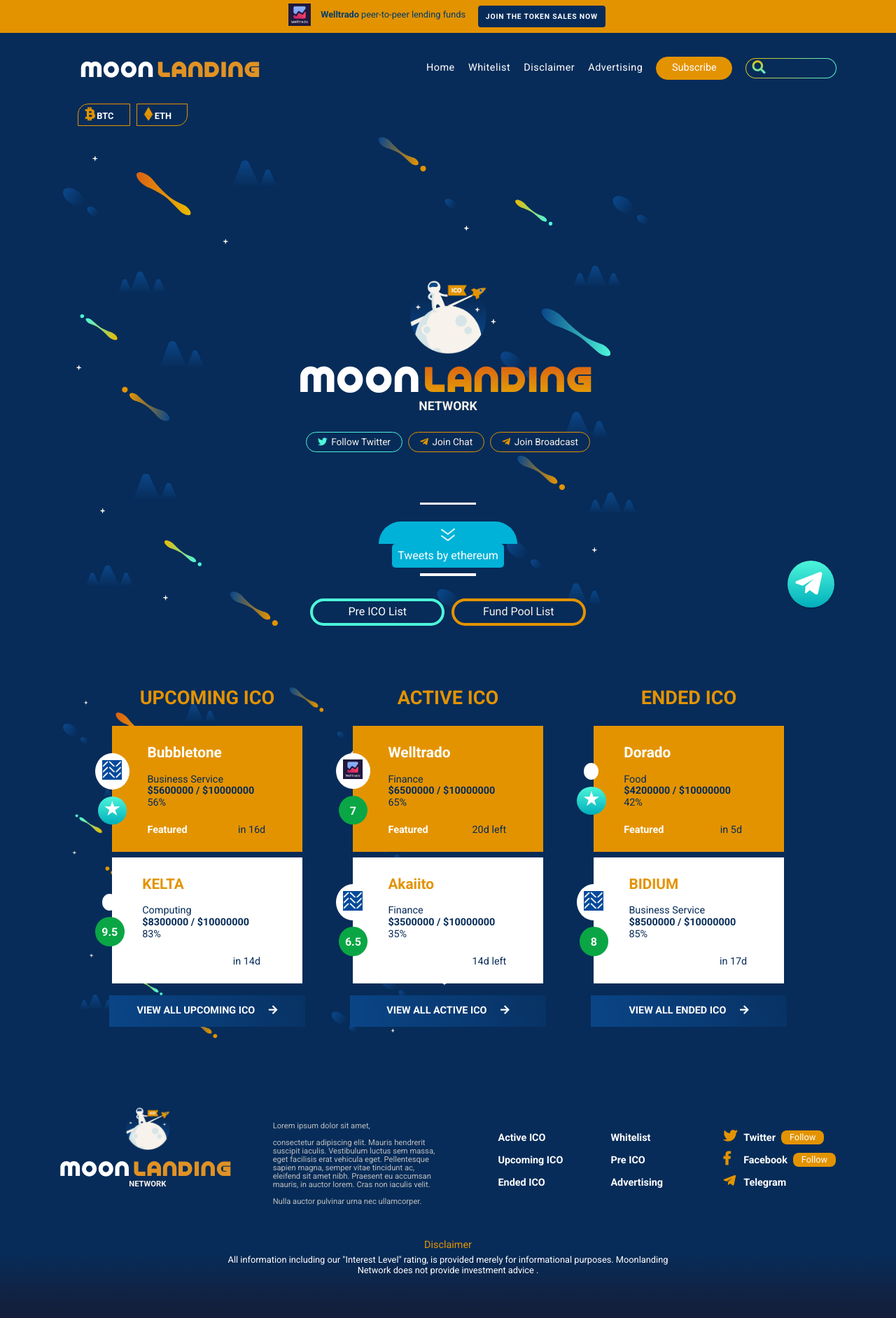
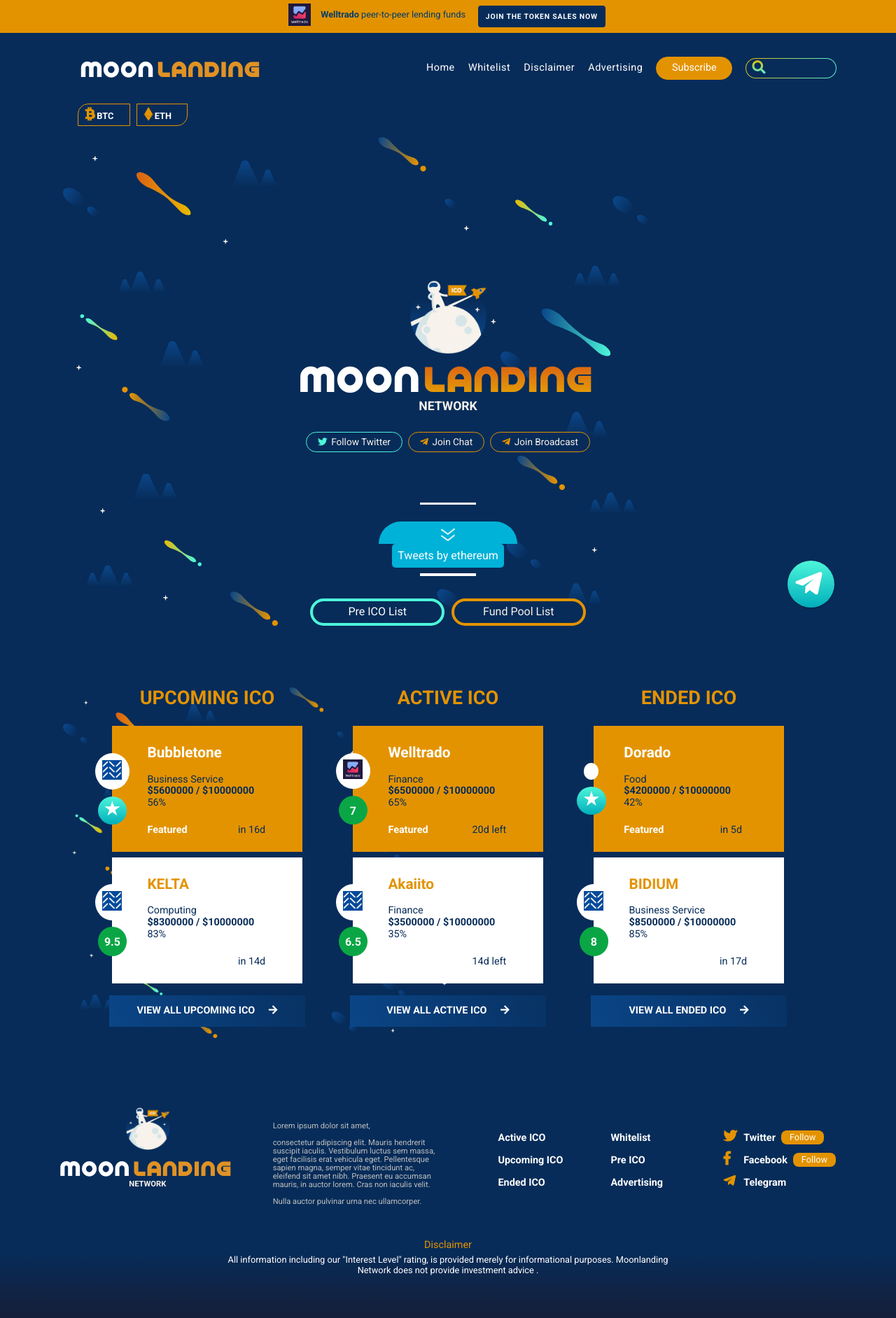
Before and after one commit to moonlandingnetwork/moonlandingnetwork.github.io, a Jekyll site: the page built from index.html, in a window 1280 px wide. Shown: the whole page at 70% size. Built offline with Jekyll 4.4.1, drawn with Linux system fonts in a browser that asks for light colours; cached includes are drawn as plain includes; nearby versions of some CDN libraries; comment, search, counter and statistics services are not loaded.

Commit message:
Update from Forestry.io - kelta.html

```diff
--- a/_coins/kelta.html
+++ b/_coins/kelta.html
@@ -49,7 +49,7 @@ ico:
     might need it.
   date-announced: ''
   token-type: ''
-  logo: ''
+  logo: "/uploads/2018/05/15/icon.jpg"
   project-location: ''
   video: ''
   whitepaper: ''
```
